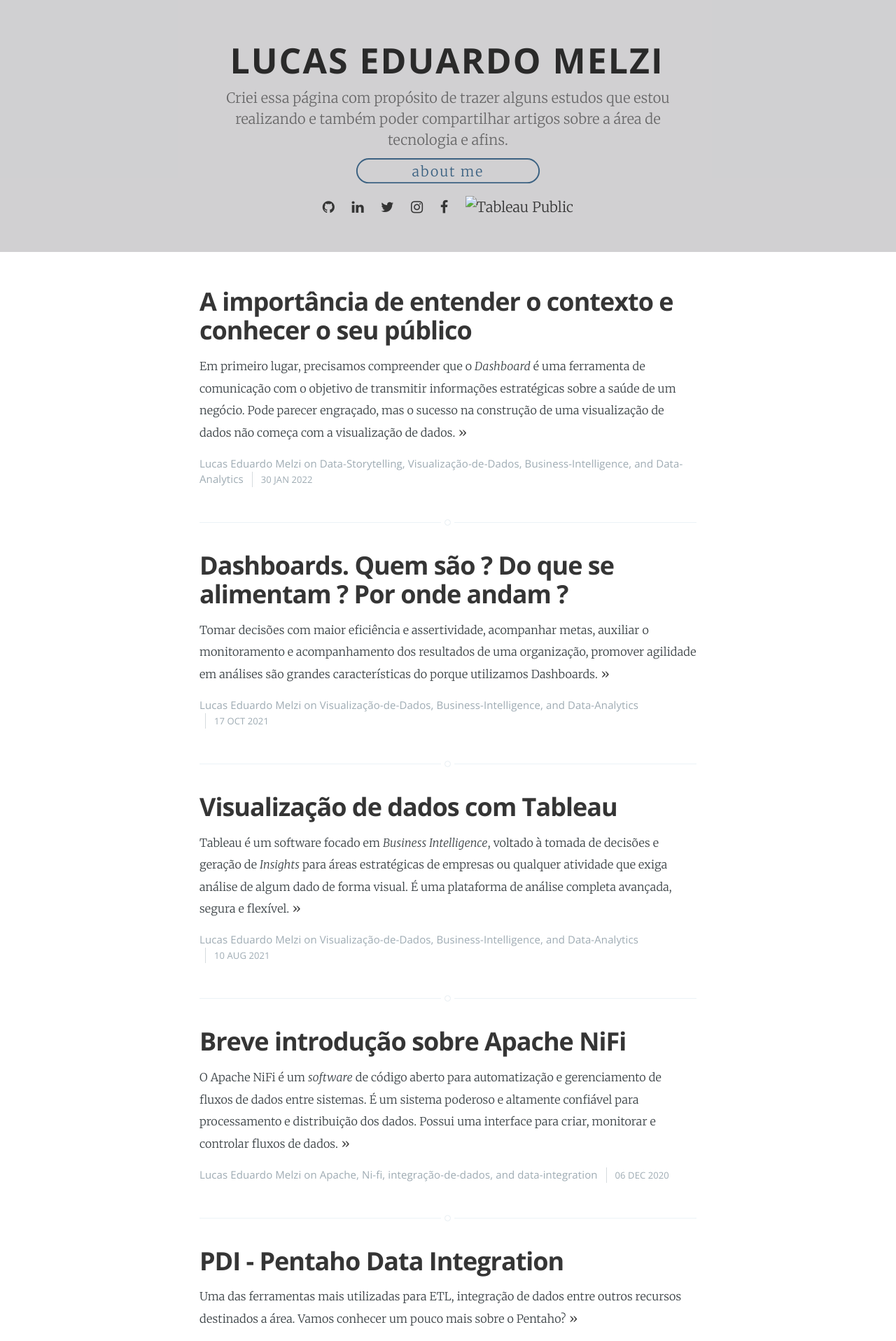
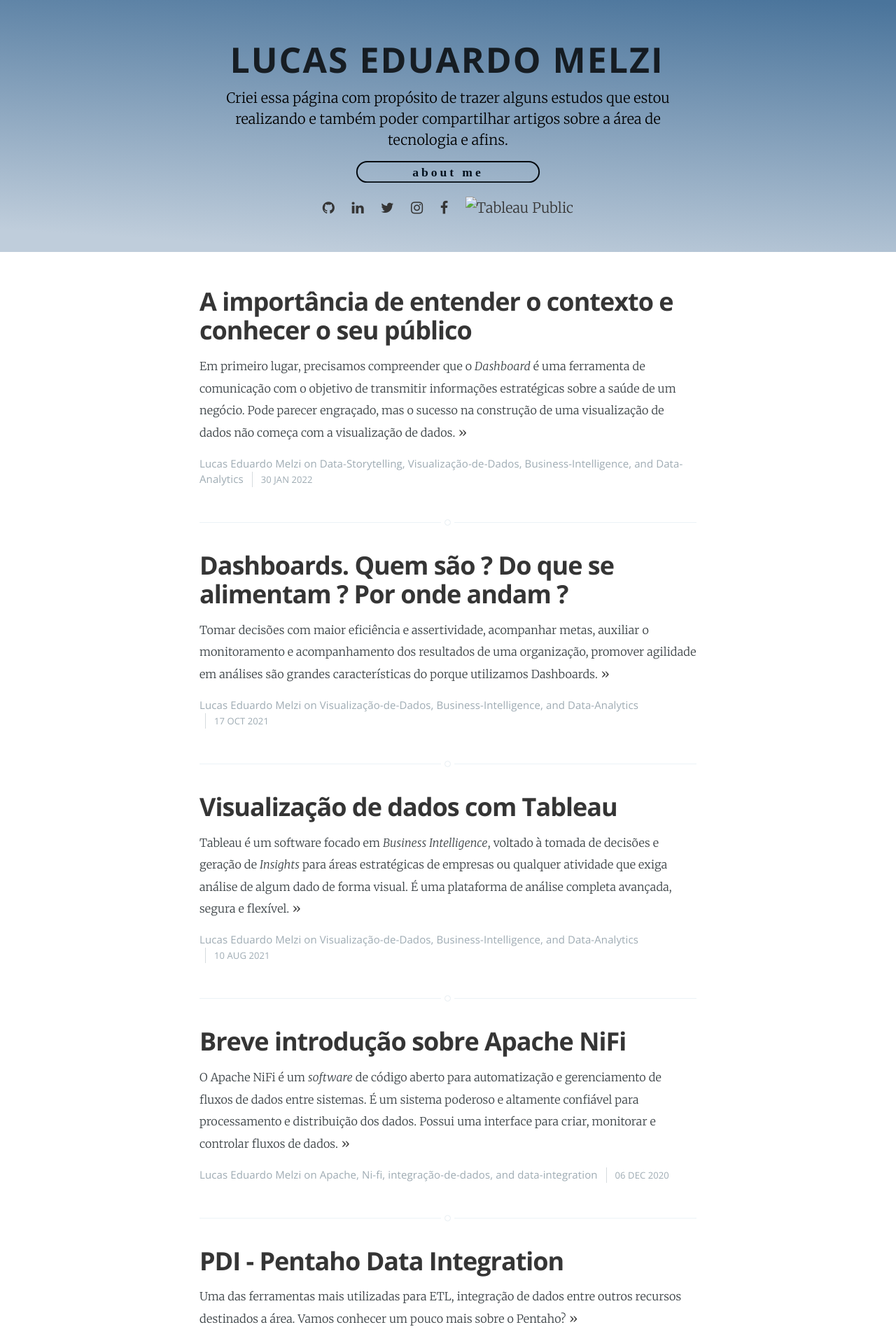
Before and after one commit to melzilucas/melzilucas.github.io, a Jekyll site: the page built from index.html, in a window 1280 px wide. Shown: the top 1916 px of the page at 70% size. Built offline with Jekyll 4.4.1, drawn with Linux system fonts in a browser that asks for light colours; the list of posts is cut into pages by our own code.

Commit message:
Ajusted css colors of home

```diff
--- a/assets/css/screen.css
+++ b/assets/css/screen.css
@@ -461,7 +461,7 @@
 .vertical {
     display: table-cell;
     vertical-align: middle;
-    background-color: #63595940;
+    background: linear-gradient(3.75deg,#bfcddb 7.34%,#4a749b 98.61%),#1b2e3f;
 }
 
 
@@ -683,14 +683,17 @@
 
 .home-template .main-header-content .page-description p a {
     background-color: transparent;
-    border: 2.5px solid #3c6282;
-    color: #3c6282;
-    padding: 04px 80px;
+    border: 2.5px solid #00080e;
+    color: #02111e;
+    padding: 4px 80px;
     text-decoration: none;
     top: 15px;
     position: relative;
-    letter-spacing: 2px;
+    letter-spacing: 4px;
     border-radius: 20px;
+    font-weight: 900;
+    font-size: 18px;
+    font-family: 'Circular-Loom';
 }
 
 .home-template .main-header-content .page-description p {
@@ -737,6 +740,7 @@
     animation: fade-in-down 0.9s;
     -webkit-animation-delay: 0.1s;
     animation-delay: 0.1s;
+    color: #000;
 }
 
 /* Every post, on every page, gets this style on its <article> tag */
```
